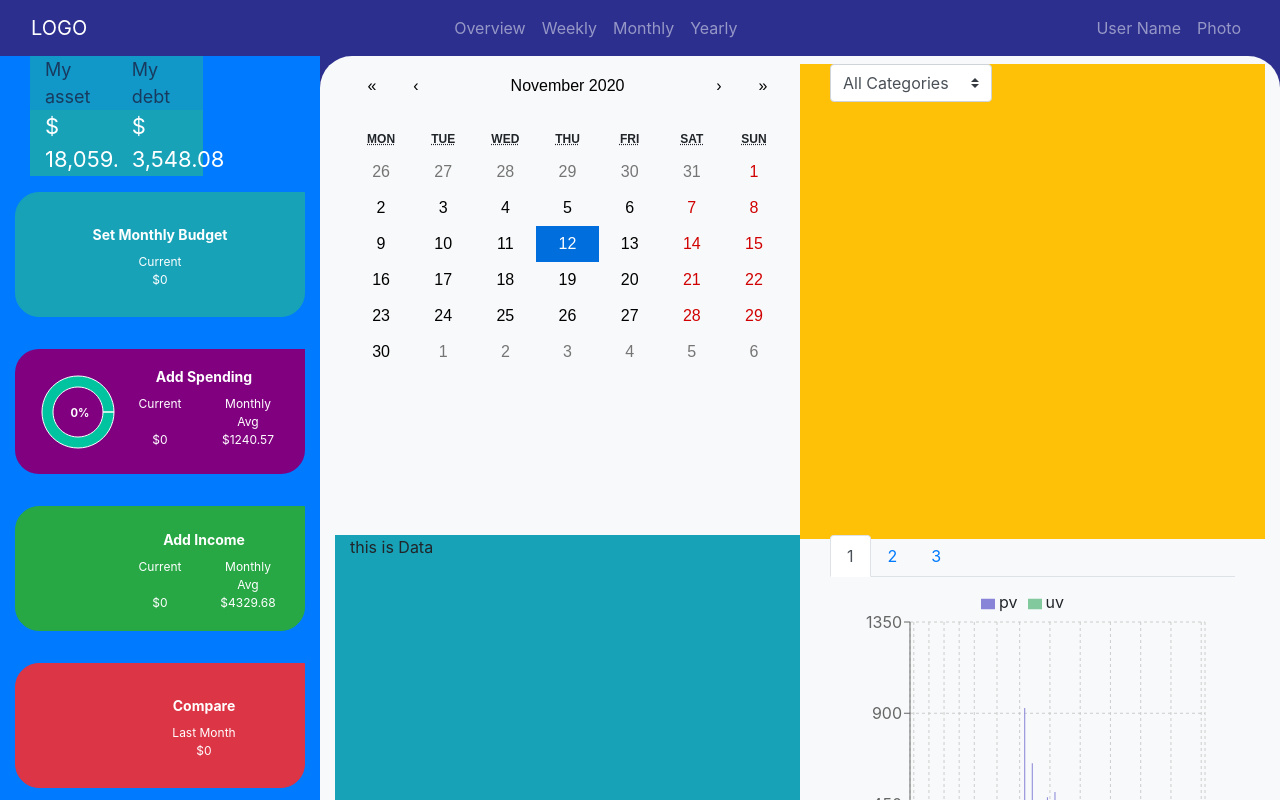
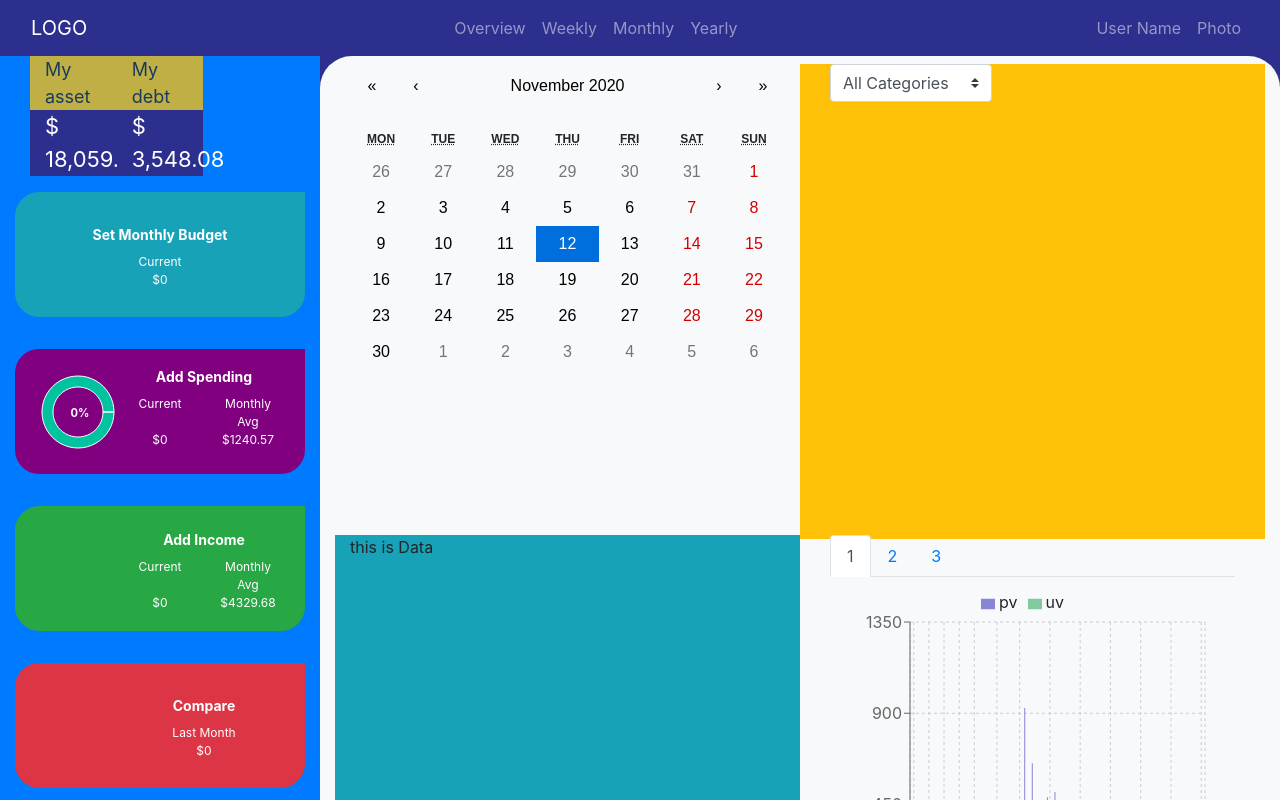
Before and after one commit to FinleyZ/my-account-book, a React (Create React App) app: page / in a window 1280 px wide. Built offline with nearby package versions, Linux system fonts and the light colour scheme.

Commit message:
Update Finance Info colors

```diff
--- a/src/components/FinanceInfo/FinanceInfo.js
+++ b/src/components/FinanceInfo/FinanceInfo.js
@@ -12,13 +12,13 @@ export const FinanceInfo = (props) => {
 
 
 			<Row className="h-25" lg="6">
-				<Col  className="bg-info " lg="4" md="3" style={{minHeight: "50px", fontSize: 18, opacity: 0.75}}>My asset </Col>
-				<Col className="bg-info " lg="4" md="3" style={{minHeight: "50px", fontSize: 18,  opacity: 0.75}}>My debt </Col>
+				<Col  className="bg-warning " lg="4" md="3" style={{minHeight: "50px", fontSize: 18, opacity: 0.75}}>My asset </Col>
+				<Col className="bg-warning " lg="4" md="3" style={{minHeight: "50px", fontSize: 18,  opacity: 0.75}}>My debt </Col>
 
 			</Row>
 			<Row className="h-25" lg="3">
-				<Col  className="bg-info " lg="4" md="3" style={{minHeight: "50px", fontSize: 22, color: 'white'}}>$ {asset}</Col>
-				<Col className="bg-info " lg="4" md="3" style={{minHeight: "50px", fontSize: 22,color: 'white'}}>$ {debt} </Col>
+				<Col  className="bg-dark " lg="4" md="3" style={{minHeight: "50px", fontSize: 22, color: 'white'}}>$ {asset}</Col>
+				<Col className="bg-dark " lg="4" md="3" style={{minHeight: "50px", fontSize: 22,color: 'white'}}>$ {debt} </Col>
 
 			</Row>
 
```
